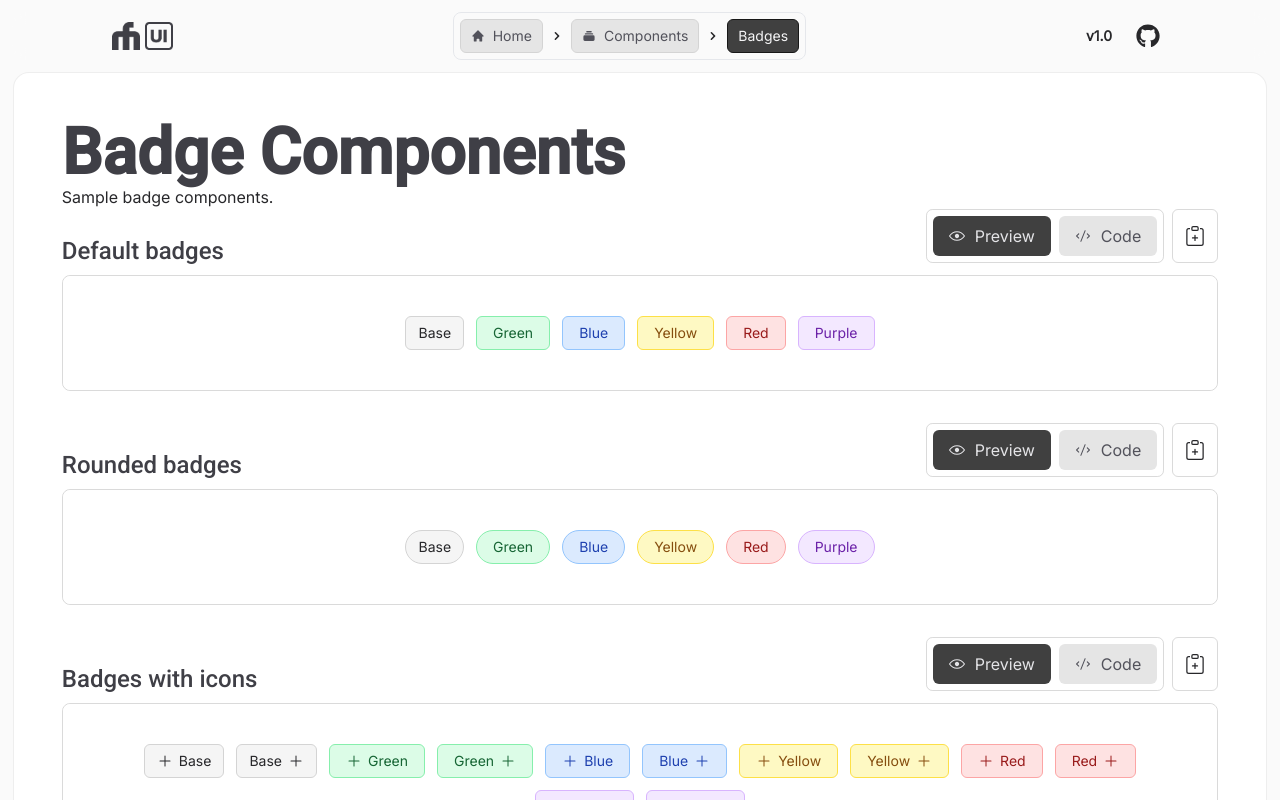
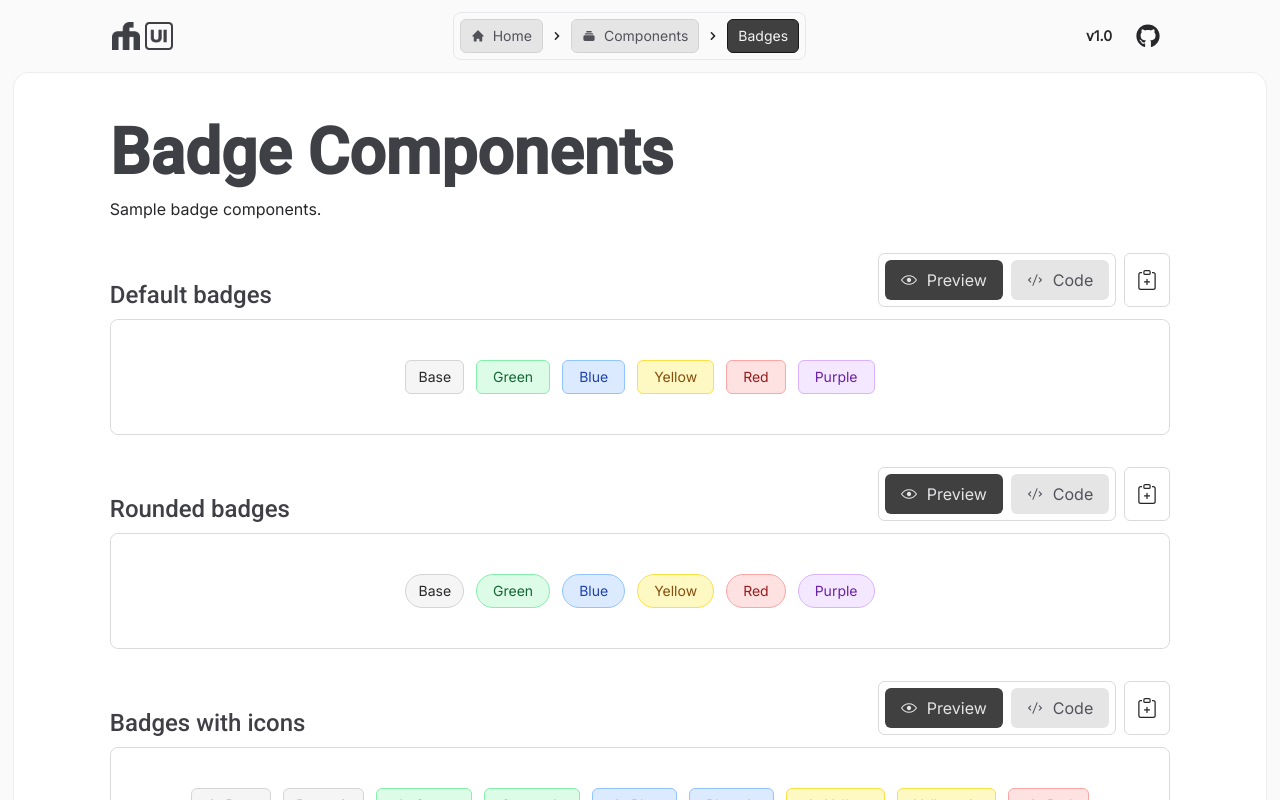
Before and after one commit to fwedwicc/fmUI, a React (Vite) app: page /components/badge in a window 1280 px wide. Shown: the top 800 px of the page. Built offline with nearby package versions, Linux system fonts and the light colour scheme.

Commit message:
Adjusted a little bit styles for component overview description

```diff
--- a/src/constants/index.js
+++ b/src/constants/index.js
@@ -28,7 +28,7 @@ export const componentData = {
   },
   button: {
     title: 'Button Components',
-    description: 'Sample button component.',
+    description: 'Utilize these fmUI button components to clearly present the various actions users can take within your interface, enhancing navigation and interaction by providing intuitive, visually distinct options for different functionalities.',
     tabs: [
       { component: Buttons01, codeSnippet: buttons01CodeSnippet, label: 'Default button variants' },
       { component: Buttons02, codeSnippet: buttons02CodeSnippet, label: 'Rounded buttons' },
--- a/src/pages/ComponentOverview.jsx
+++ b/src/pages/ComponentOverview.jsx
@@ -17,9 +17,11 @@ const ComponentOverview = () => {
     >
       <Navbar />
       <div className='pt-[4.5rem] px-[0.8rem]'>
-        <div className='bg-white border border-neutral-300/40 p-12 rounded-t-[1rem] flex flex-col'>
-          <h1 className='text-[4rem] leading-none font-black'>{title}</h1>
-          <p>{description}</p>
+        <div className='bg-white border border-neutral-300/40 py-12 px-24 rounded-[1rem] flex flex-col'>
+          <div className='gap-3 mb-8 grid lg:grid-cols-2 grid-cols-1'>
+            <h1 className='text-[4rem] leading-none font-black col-span-2'>{title}</h1>
+            <p>{description}</p>
+          </div>
           {
             tabs.map((tab, index) => (
               <div key={index} className='mb-8'>
```
